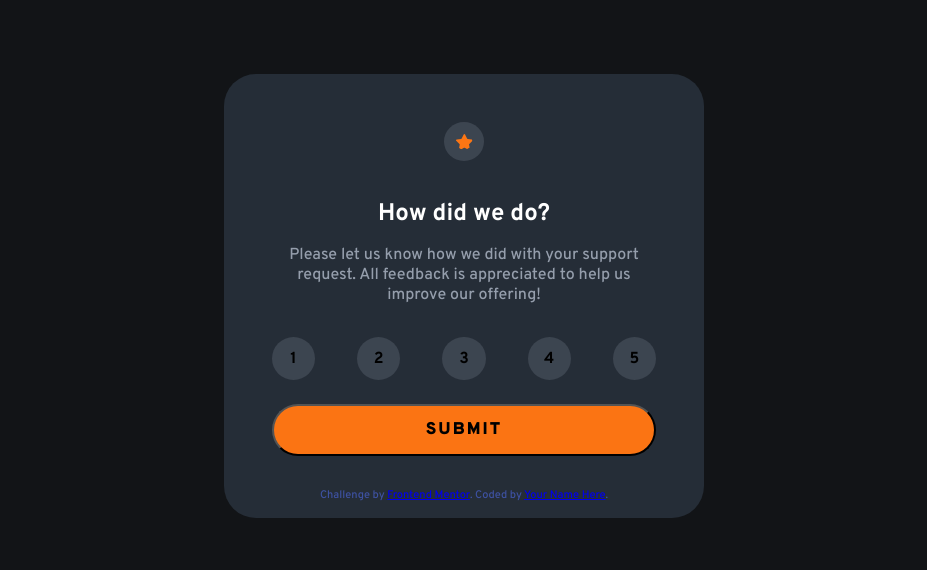
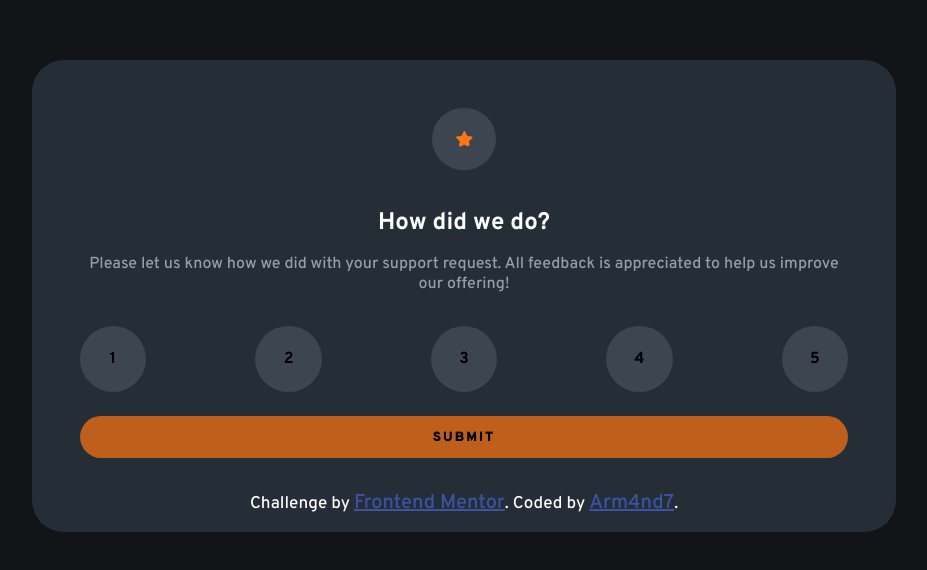
Before and after one commit to Arm4nd7/interactive-rating-component, a website: page src/index.html in a window 1280 px wide. Shown: the part 104-674 px from the top of the page, without its empty margins (176-1103 px from the left). Drawn offline with Linux system fonts and the light colour scheme.

Commit message:
corrigiendo @media y transisiones

```diff
--- a/src/index.html
+++ b/src/index.html
@@ -88,7 +88,7 @@
 
 	<footer class="attribution">
 		Challenge by <a href="https://www.frontendmentor.io?ref=challenge" target="_blank">Frontend Mentor</a>.
-		Coded by <a href="#">Your Name Here</a>.
+		Coded by <a href="https://github.com/Arm4nd7">Arm4nd7</a>.
 	</footer>
 	<script src="script.js"></script>
 </body>
--- a/src/styles.css
+++ b/src/styles.css
@@ -140,25 +140,34 @@ label {
 
 .rating form div:hover {
     background-color: white;
+    transition: 1s ease-in-out;
 }
 
-.attribution{
+.attribution {
     margin-top: 2rem;
     margin-bottom: 1rem;
-    font-size: 11px;
+    font-size: 17px;
+    color: white;
+}
+
+.attribution a {
+    font-size: 20px;
     text-align: center;
     color: hsl(228, 45%, 44%);
+    cursor: pointer;
 }
 
 button {
     font-family: "Overpass", sans-serif;
     margin-top: 1.5rem;
     padding: 0.8rem;
-    font-size: 17px;
     border-radius: 2rem;
     font-weight: 850;
     letter-spacing: 2px;
-    background-color: hsl(25, 97%, 53%);
+    transition: 1s ease-in-out;
+    cursor: pointer;
+    background-color: hsla(25, 97%, 53%, 0.719);
+    border: none;
 }
 
 button:hover {
@@ -195,7 +204,7 @@ button:hover {
 
 @media(min-width: 769px) and (max-width: 1280px) {
     body {
-        margin: 0rem 25rem 0rem 25rem;
+        margin: 0rem 13rem 0rem 13rem;
         padding: 0rem 3rem 0rem 3rem;
     }
 
```
